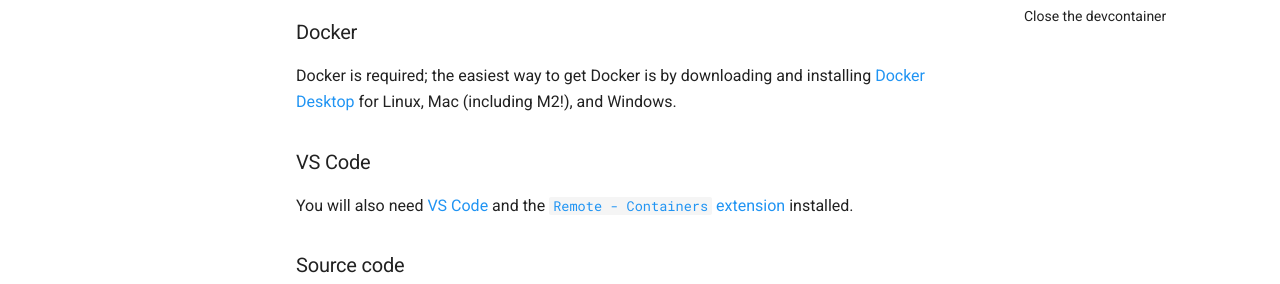
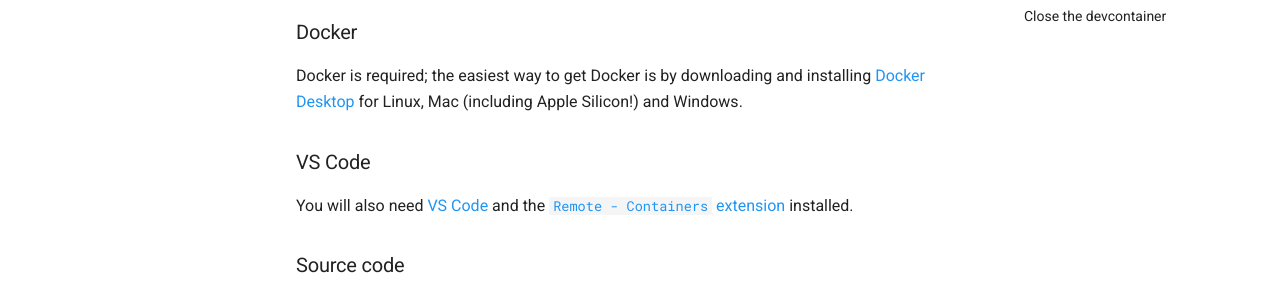
Before and after one commit to compilerla/template-devcontainer, an MkDocs documentation site: the page built from docs/usage/run-local.md, in a window 1280 px wide and 900 px high. Shown: the part 385-669 px from the top of the window. Built offline with MkDocs 1.6.1 and Material for MkDocs 9.7.7, drawn with Linux system fonts in a browser that asks for light colours; nearby versions of some CDN libraries; comment, search, counter and statistics services are not loaded.

Commit message:
docs: update note about apple silicon

```diff
--- a/docs/usage/run-local.md
+++ b/docs/usage/run-local.md
@@ -8,8 +8,7 @@
 
 ### Docker
 
-Docker is required; the easiest way to get Docker is by downloading and installing [Docker Desktop](https://www.docker.com/products/docker-desktop/)
-for Linux, Mac (including M2!), and Windows.
+Docker is required; the easiest way to get Docker is by downloading and installing [Docker Desktop](https://www.docker.com/products/docker-desktop/) for Linux, Mac (including Apple Silicon!) and Windows.
 
 ### VS Code
 
```
